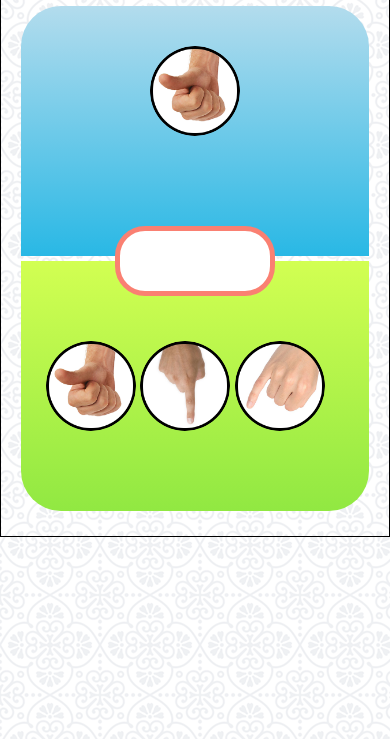
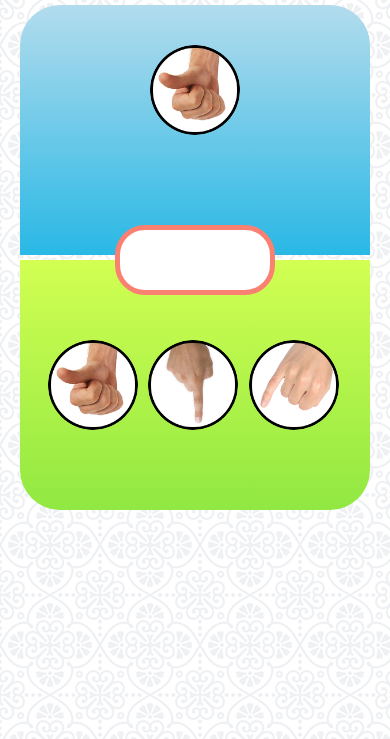
Before and after one commit to chorinando/suwit-jawa, a plain HTML site: page index.html in a window 390 px wide. Shown: the part 105-844 px from the top of the page. Drawn offline with Linux system fonts and the light colour scheme.

Commit message:
membetulkan tampilan

```diff
--- a/css/suwit_jawa_2.css
+++ b/css/suwit_jawa_2.css
@@ -159,7 +159,6 @@ h1 {
     padding: 20px;
     padding-top: 40px;
     position: relative;
-    border: 1px solid black;
 }
 
 .area-komputer {
@@ -214,7 +213,7 @@ li {
 }
 
 img {
-    width: 130px;
+    max-width: 130px;
     height: 130px;
     display: block;
     margin: auto;
@@ -250,7 +249,7 @@ img {
     }
 
     li {
-        margin: 0 5px;
+        margin-right: 0 5px;
     }
 }
 
@@ -265,7 +264,7 @@ img {
     }
 }
 
-@media (max-width: 400px) {
+@media (max-width: 415px) {
 
     img {
         width: 90px;
@@ -273,6 +272,6 @@ img {
     }
 
     li {
-        margin: 0 0;
+        margin: 0 3px;
     }
 }
```
